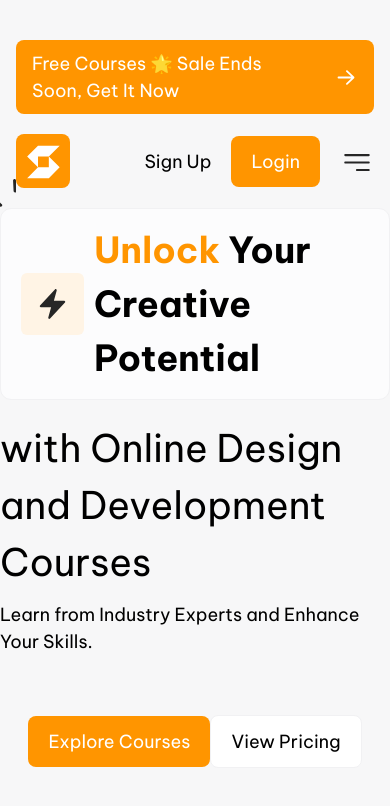
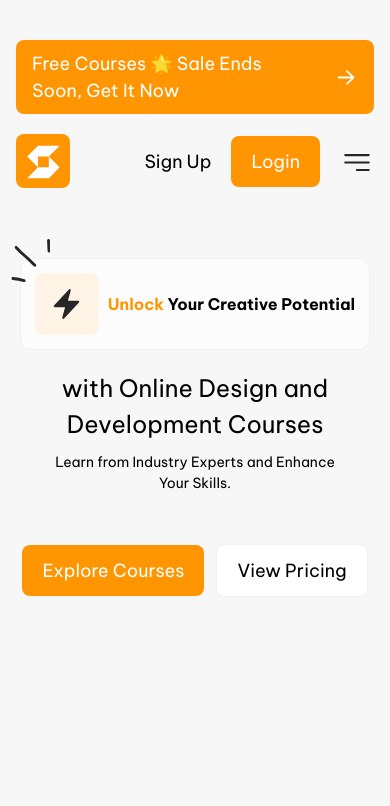
Before and after one commit to Golova1n/skillbridge, a website built with webpack: page public/index.html in a window 390 px wide. Built offline with nearby package versions, Linux system fonts and the light colour scheme; files whose address does not match are found by name.

Commit message:
adaptation

```diff
--- a/src/app/index.scss
+++ b/src/app/index.scss
@@ -157,39 +157,7 @@ body{
   padding: 14px 34px;
 
 }
-@media screen and (max-width:767px) {
-  .banner{
-    padding: 10px 16px;
-    margin: 40px 16px 0 16px;
-  }
-  .navlist{
-    display: none;
 
-  }
-
-  .navigation{
-    margin: 0 16px;
-    padding: 20px 0;
-
-  }
-
-  .button{
-    padding: 12px 20px;
-  }
-
-  .menu{
-    border: none;
-    margin-left: 20px;
-    background: transparent;
-    width: 34px;
-    height: 34px;
-    display: flex;
-    justify-content: center;
-
-  }
-
-
-}
 
 .link{
   display: block;
@@ -229,7 +197,7 @@ body{
   background-color: var(--white-99, #FCFCFD);
   width: fit-content;
   margin: 0 auto;
-  padding: 14px 20px;
+  padding: 14px 30px;
   position: relative;
   border-radius: 11px;
 }
@@ -282,5 +250,77 @@ body{
   align-items: center;
   justify-content: center;
   padding-top: 60px;
+  gap: 12px;
 
 }
+
+@media screen and (max-width:767px) {
+  .banner{
+    padding: 10px 16px;
+    margin: 40px 16px 0 16px;
+  }
+  .navlist{
+    display: none;
+
+  }
+
+  .navigation{
+    margin: 0 16px;
+    padding: 20px 0;
+
+  }
+
+  .button{
+    padding: 12px 20px;
+  }
+
+  .menu{
+    border: none;
+    margin-left: 20px;
+    background: transparent;
+    width: 34px;
+    height: 34px;
+    display: flex;
+    justify-content: center;
+
+  }
+
+  .image-container{
+    left: -10px;
+    top: -20px;
+  }
+
+  .intro{
+    padding: 14px;
+    margin-top: 50px;
+  }
+
+  .slogan{
+    font-size: 16px;
+    font-style: normal;
+    font-weight: 600;
+  }
+
+  .one{
+    font-size: 24px;
+    font-style: normal;
+    font-weight: 500;
+    text-align: center;
+    margin: 0 30px;
+  }
+
+  .two{
+    font-size: 14px;
+    font-style: normal;
+    font-weight: 400;
+    text-align: center;
+    margin: 0 40px;
+
+   }
+
+   .button_control{
+    padding-top: 50px;
+   }
+
+
+}
```
